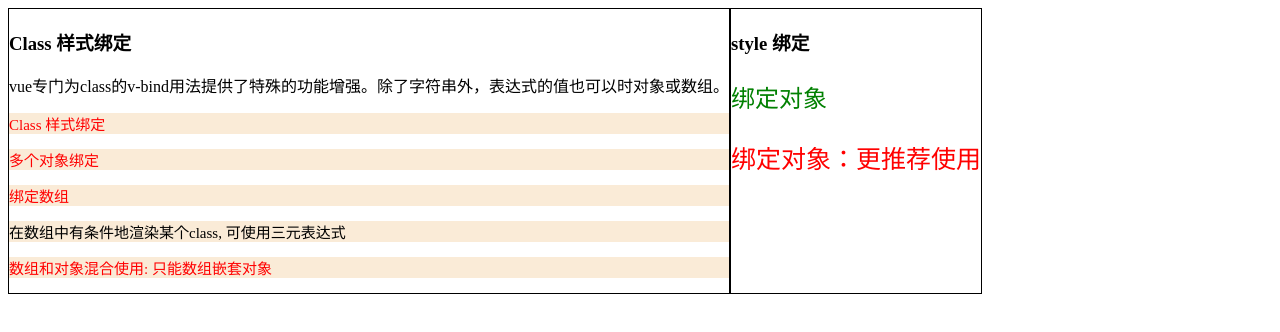
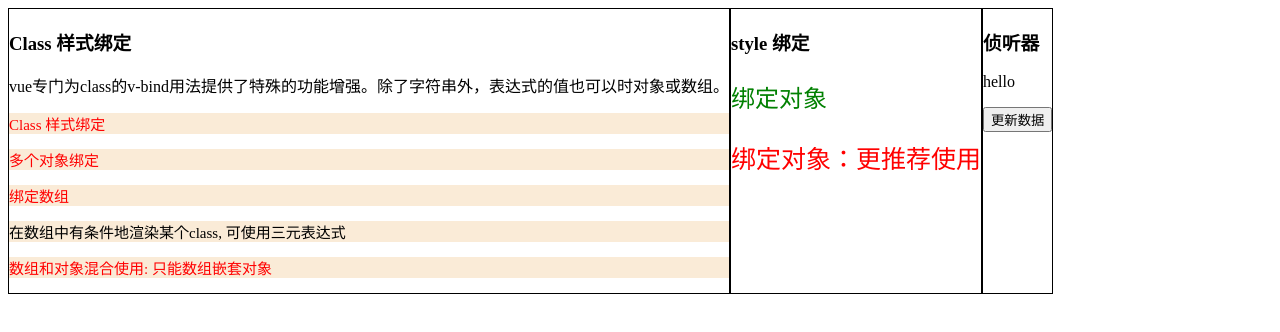
Before and after one commit to Narglc/Vue-Road, a Vue app in the folder chapter_1/vue-base/: page / in a window 1280 px wide. Shown: the top 332 px of the page. Built offline with nearby package versions, Linux system fonts and the light colour scheme.

Commit message:
侦听器

```diff
--- a/chapter_1/vue-base/src/App.vue
+++ b/chapter_1/vue-base/src/App.vue
@@ -12,6 +12,7 @@
 import ComputeAttr from './components/ComputeAttr.vue'
 import ClassBind from './components/ClassBind.vue'
 import StyleBind from './components/StyleBind.vue'
+import WatchDemo from './components/WatchDemo.vue'
 </script>
 
 <template>
@@ -65,6 +66,10 @@
     <div class="borderline">
       <StyleBind />
     </div>
+
+    <div class="borderline">
+      <WatchDemo />
+    </div>
   </div>
 </template>
 
--- /dev/null
+++ b/chapter_1/vue-base/src/components/WatchDemo.vue
@@ -0,0 +1,30 @@
+<template>
+    <h3>侦听器</h3>
+    <p> {{ message }}</p>
+    <button @click="updateData">更新数据</button>
+</template>
+
+<script>
+export default {
+    data() {
+        return {
+            message: "hello"
+        }
+    },
+    methods: {
+        updateData() {
+            this.message = this.message + " World"
+        }
+    },
+    // 侦听器
+    watch: {
+        // 方法要与侦听的变量名相同
+        // newVal: 改变之后的数据
+        // oldVal: 改变之前的数据
+        message(newVal, oldVal) {
+            // 数据发生变化，自动执行的函数
+            console.log(newVal, "|", oldVal);
+        }
+    }
+}
+</script>
```
